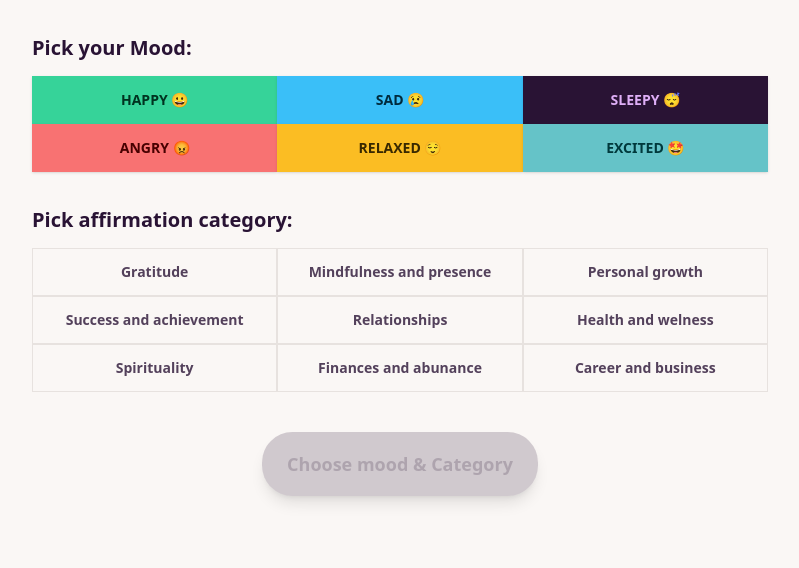
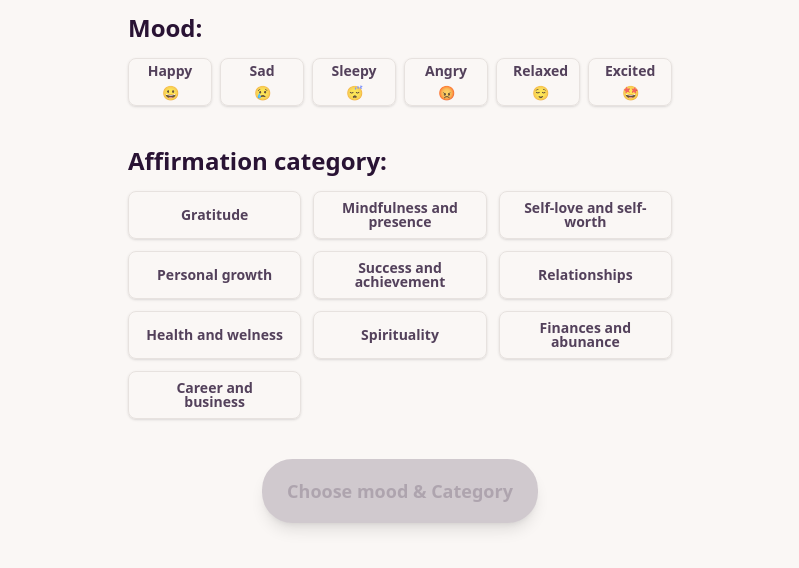
Before and after one commit to TEK-Web3/affirmation-station, a React (Vite) app: page / in a window 1280 px wide. Shown: the top 568 px of the page, without its empty margins (240-1039 px from the left). Built offline with nearby package versions, Linux system fonts and the light colour scheme.

Commit message:
updated UI to look nicer

```diff
--- a/index.html
+++ b/index.html
@@ -2,9 +2,8 @@
 <html lang="en" data-theme="cupcake">
   <head>
     <meta charset="UTF-8" />
-    <link rel="icon" type="image/svg+xml" href="/vite.svg" />
     <meta name="viewport" content="width=device-width, initial-scale=1.0" />
-    <title>Vite + React + TS</title>
+    <title>Affirmation Station</title>
   </head>
   <body>
     <div id="root"></div>
--- a/src/App.tsx
+++ b/src/App.tsx
@@ -11,31 +11,45 @@ function App() {
     setCategory("");
   };
 
+  const moodIcon = (mood: string) => {
+    const { emoji } = MOODS.find((m) => m.name === mood) || {};
+    return emoji;
+  };
+
+  const textColor = (mood: string) => {
+    const { color } = MOODS.find((m) => m.name === mood) || {};
+    return `text-${color?.split("-")[1]}`;
+  };
+
   return (
     <div className="prose max-w-none w-full">
-      <div className="max-w-3xl mx-auto px-4">
-        <h3>Pick your Mood: {mood}</h3>
-        <div className="grid grid-cols-1 md:grid-cols-3">
+      <div className="max-w-xl mx-auto px-4">
+        <h3 className="mt-3 text-center md:text-left text-4xl md:text-2xl">
+          Mood: {moodIcon(mood)}
+        </h3>
+        <div className="grid grid-cols-2 sm:grid-cols-3 lg:grid-cols-6 gap-2">
           {MOODS.map(({ color, name, emoji }) => (
             <button
               key={name}
               onClick={() => setMood(name)}
-              className={`shadow rounded-none btn ${color} ${
-                mood === name ? "border-2 border-base-content" : ""
-              }`}
+              className={`shadow border gap-2 flex flex-row lg:flex-col border-base-300 rounded-lg btn normal-case ${
+                mood === name ? color : "btn-ghost"
+              } ${mood === name ? "border-2 border-base-300" : "".trim()}`}
             >
-              {name} {emoji}
+              <span>{name}</span> <span>{emoji}</span>
             </button>
           ))}
         </div>
 
-        <h3>Pick affirmation category: {category}</h3>
-        <div className="grid grid-cols-1 md:grid-cols-2 lg:grid-cols-3">
+        <h3 className="flex flex-col md:flex-row text-center md:text-left text-4xl md:text-2xl">
+          Affirmation category: <span className="text-xl">{category}</span>
+        </h3>
+        <div className="grid grid-cols-2 lg:grid-cols-3 gap-3">
           {CATEGORIES.map((c) => (
             <button
               key={c}
               onClick={() => setCategory(c)}
-              className={`border rounded-none border-base-300 btn btn-ghost normal-case ${
+              className={`shadow border-base-300 btn rounded-lg btn-ghost normal-case ${
                 category === c ? "btn-active" : "".trim()
               }`}
             >
--- a/src/utils/constants.ts
+++ b/src/utils/constants.ts
@@ -34,6 +34,7 @@ export const MOODS = [
 export const CATEGORIES = [
   "Gratitude",
   "Mindfulness and presence",
+  "Self-love and self-worth",
   "Personal growth",
   "Success and achievement",
   "Relationships",
```
